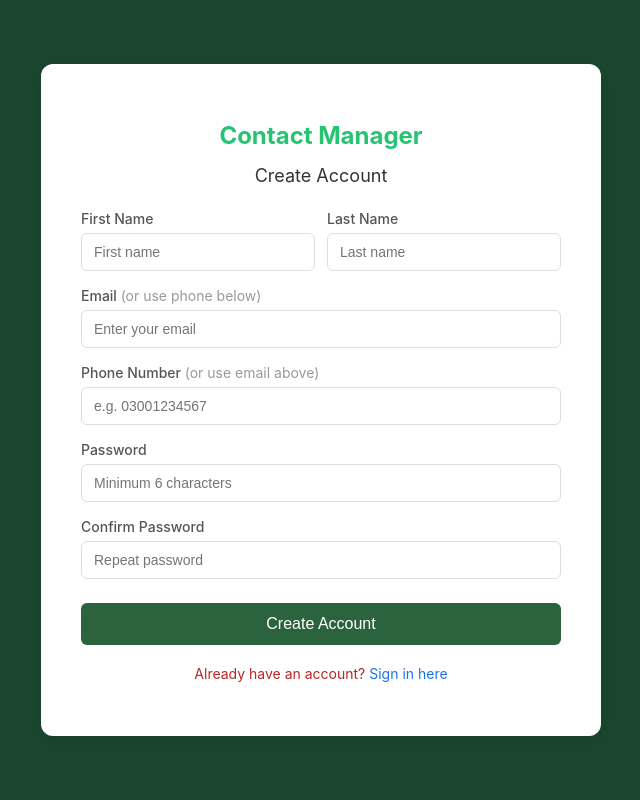
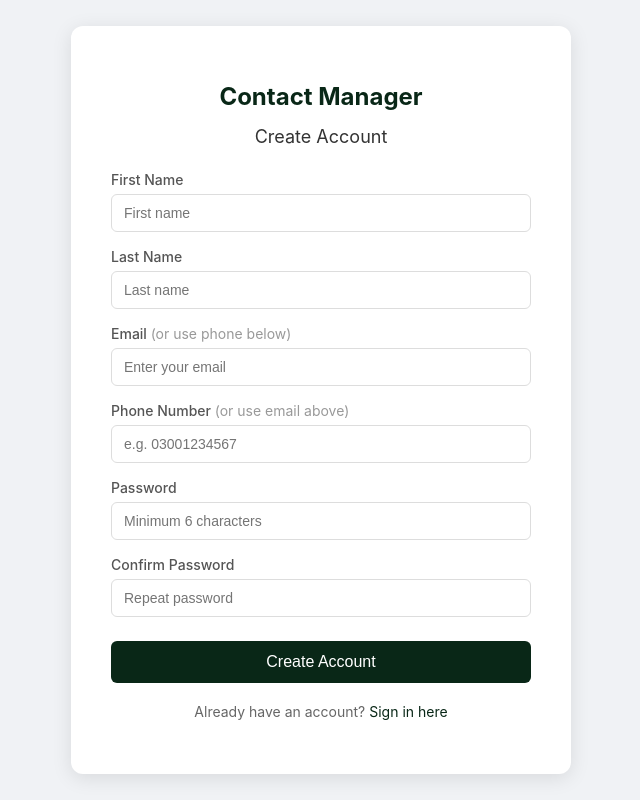
Before and after one commit to Ibrahim5570/Contact-Management-system, a React (Create React App) app in the folder FrontEnd/cms-frontend/: page /register in a window 1280 px wide. Shown: the whole page, without its empty margins (319-959 px from the left). Built offline with nearby package versions, Linux system fonts and the light colour scheme.

Commit message:
removed duplicate styles in Login.js and Register.js and moved into new file authStyles.js to reduce duplicity

```diff
--- a/FrontEnd/cms-frontend/src/pages/Login.js
+++ b/FrontEnd/cms-frontend/src/pages/Login.js
@@ -1,6 +1,7 @@
 import React, { useState } from 'react';
 import { useNavigate, Link } from 'react-router-dom';
 import { authAPI } from '../services/api';
+import { authStyles as styles } from '../styles/authStyles';
 
 function Login() {
     const navigate = useNavigate();
@@ -81,83 +82,4 @@ function Login() {
     );
 }
 
-const styles = {
-    container: {
-        minHeight: '100vh',
-        display: 'flex',
-        alignItems: 'center',
-        justifyContent: 'center',
-        backgroundColor: '#1a472d',
-    },
-    card: {
-        backgroundColor: 'white',
-        padding: '40px',
-        borderRadius: '12px',
-        boxShadow: '0 4px 20px rgba(0,0,0,0.1)',
-        width: '100%',
-        maxWidth: '420px',
-    },
-    title: {
-        textAlign: 'center',
-        color: '#26c370',
-        marginBottom: '8px',
-        fontSize: '24px',
-    },
-    subtitle: {
-        textAlign: 'center',
-        color: '#333',
-        marginBottom: '24px',
-        fontSize: '18px',
-        fontWeight: 'normal',
-    },
-    error: {
-        backgroundColor: '#fce8e6',
-        color: '#c5221f',
-        padding: '12px',
-        borderRadius: '6px',
-        marginBottom: '16px',
-        fontSize: '14px',
-    },
-    formGroup: {
-        marginBottom: '16px',
-    },
-    label: {
-        display: 'block',
-        marginBottom: '6px',
-        color: '#555',
-        fontSize: '14px',
-        fontWeight: '500',
-    },
-    input: {
-        width: '100%',
-        padding: '10px 12px',
-        border: '1px solid #ddd',
-        borderRadius: '6px',
-        fontSize: '14px',
-        boxSizing: 'border-box',
-        outline: 'none',
-    },
-    button: {
-        width: '100%',
-        padding: '12px',
-        backgroundColor: '#2b633f',
-        color: 'white',
-        border: 'none',
-        borderRadius: '6px',
-        fontSize: '16px',
-        cursor: 'pointer',
-        marginTop: '8px',
-    },
-    linkText: {
-        textAlign: 'center',
-        marginTop: '20px',
-        color: '#b82626',
-        fontSize: '14px',
-    },
-    link: {
-        color: '#1a73e8',
-        textDecoration: 'none',
-    },
-};
-
 export default Login;
--- a/FrontEnd/cms-frontend/src/pages/Register.js
+++ b/FrontEnd/cms-frontend/src/pages/Register.js
@@ -1,6 +1,7 @@
 import React, { useState } from 'react';
 import { useNavigate, Link } from 'react-router-dom';
 import { authAPI } from '../services/api';
+import { authStyles as styles } from '../styles/authStyles';
 
 function Register() {
     const navigate = useNavigate();
@@ -127,87 +128,4 @@ function Register() {
     );
 }
 
-const styles = {
-    container: {
-        minHeight: '100vh',
-        display: 'flex',
-        alignItems: 'center',
-        justifyContent: 'center',
-        backgroundColor: '#1a472d',
-    },
-    card: {
-        backgroundColor: 'white',
-        padding: '40px',
-        borderRadius: '12px',
-        boxShadow: '0 4px 20px rgba(0,0,0,0.1)',
-        width: '100%',
-        maxWidth: '480px',
-    },
-    title: {
-        textAlign: 'center',
-        color: '#26c370',
-        marginBottom: '8px',
-        fontSize: '24px',
-    },
-    subtitle: {
-        textAlign: 'center',
-        color: '#333',
-        marginBottom: '24px',
-        fontSize: '18px',
-        fontWeight: 'normal',
-    },
-    error: {
-        backgroundColor: '#fce8e6',
-        color: '#c5221f',
-        padding: '12px',
-        borderRadius: '6px',
-        marginBottom: '16px',
-        fontSize: '14px',
-    },
-    row: {
-        display: 'flex',
-        gap: '12px',
-    },
-    formGroup: {
-        marginBottom: '16px',
-        flex: 1,
-    },
-    label: {
-        display: 'block',
-        marginBottom: '6px',
-        color: '#555',
-        fontSize: '14px',
-        fontWeight: '500',
-    },
-    input: {
-        width: '100%',
-        padding: '10px 12px',
-        border: '1px solid #ddd',
-        borderRadius: '6px',
-        fontSize: '14px',
-        boxSizing: 'border-box',
-    },
-    button: {
-        width: '100%',
-        padding: '12px',
-        backgroundColor: '#2b633f',
-        color: 'white',
-        border: 'none',
-        borderRadius: '6px',
-        fontSize: '16px',
-        cursor: 'pointer',
-        marginTop: '8px',
-    },
-    linkText: {
-        textAlign: 'center',
-        marginTop: '20px',
-        color: '#b82626',
-        fontSize: '14px',
-    },
-    link: {
-        color: '#1a73e8',
-        textDecoration: 'none',
-    },
-};
-
 export default Register;
--- /dev/null
+++ b/FrontEnd/cms-frontend/src/styles/authStyles.js
@@ -0,0 +1,72 @@
+export const authStyles = {
+    container: {
+        minHeight: '100vh',
+        display: 'flex',
+        alignItems: 'center',
+        justifyContent: 'center',
+        backgroundColor: '#f0f2f5',
+    },
+    card: {
+        backgroundColor: 'white',
+        padding: '40px',
+        borderRadius: '12px',
+        boxShadow: '0 4px 20px rgba(0,0,0,0.1)',
+        width: '100%',
+        maxWidth: '420px',
+    },
+    title: {
+        textAlign: 'center',
+        color: '#092717',
+        marginBottom: '8px',
+        fontSize: '24px',
+    },
+    subtitle: {
+        textAlign: 'center',
+        color: '#333',
+        marginBottom: '24px',
+        fontSize: '18px',
+        fontWeight: 'normal',
+    },
+    error: {
+        backgroundColor: '#fce8e6',
+        color: '#c5221f',
+        padding: '12px',
+        borderRadius: '6px',
+        marginBottom: '16px',
+        fontSize: '14px',
+    },
+    formGroup: { marginBottom: '16px' },
+    label: {
+        display: 'block',
+        marginBottom: '6px',
+        color: '#555',
+        fontSize: '14px',
+        fontWeight: '500',
+    },
+    input: {
+        width: '100%',
+        padding: '10px 12px',
+        border: '1px solid #ddd',
+        borderRadius: '6px',
+        fontSize: '14px',
+        boxSizing: 'border-box',
+    },
+    button: {
+        width: '100%',
+        padding: '12px',
+        backgroundColor: '#092717',
+        color: 'white',
+        border: 'none',
+        borderRadius: '6px',
+        fontSize: '16px',
+        cursor: 'pointer',
+        marginTop: '8px',
+    },
+    linkText: {
+        textAlign: 'center',
+        marginTop: '20px',
+        color: '#666',
+        fontSize: '14px',
+    },
+    link: { color: '#092717', textDecoration: 'none' },
+};
```
